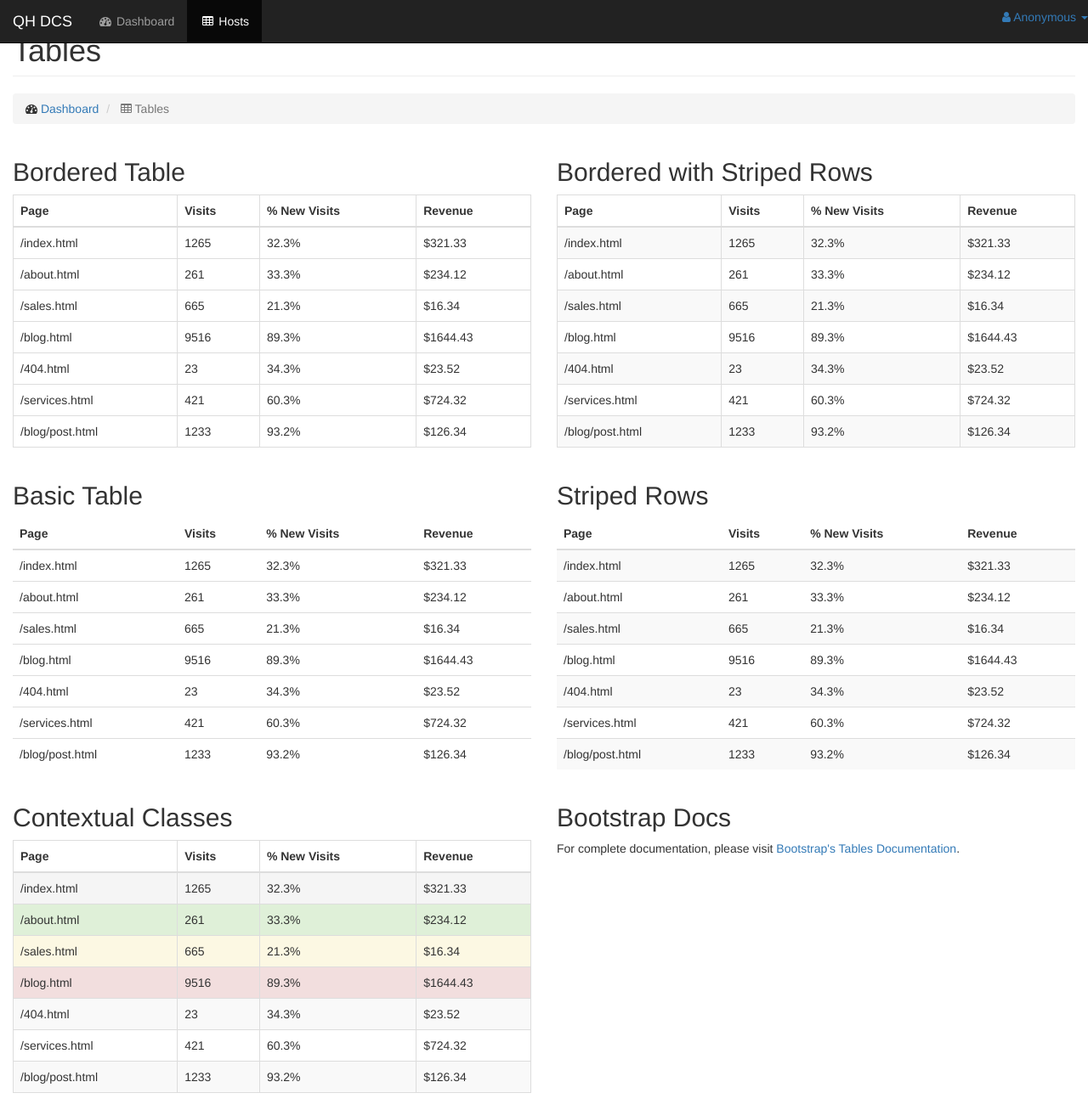
After one commit to pratikms/dcs-if, a Django app: page /secure/hosts/ in a window 1280 px wide. The commit adds this page. Shown: the whole page at 85% size. Run offline with Django 3.2, Linux system fonts and the light colour scheme; some libraries are stand-ins or nearby versions.

Commit message:
Added basic layout

```diff
--- a/dcs/secure/templates/base.html
+++ b/dcs/secure/templates/base.html
@@ -6,7 +6,7 @@
     <meta name="viewport" content="width=device-width, initial-scale=1">
     <meta name="description" content="{% block sb_admin_description %}{% endblock sb_admin_description %}">
     <meta name="author" content="{% block sb_admin_author %}{% endblock %}">
-    <title>{% block title %}Django SB Admin -Bootstrap Admin Template{% endblock %}</title>
+    <title>{% block title %}QH DCS -Bootstrap Admin Template{% endblock %}</title>
 
     <!-- Bootstrap Core CSS -->
     {% block sb_admin_bootstrap_css %}<link href="{% static "css/bootstrap.min.css"%}" rel="stylesheet">{% endblock sb_admin_bootstrap_css %}
@@ -41,12 +41,12 @@
                     <span class="icon-bar"></span>
                     <span class="icon-bar"></span>
                 </button>
-                <a class="navbar-brand" href="{% block sb_admin_header_url %}{% url "sb_admin_start" %}{% endblock sb_admin_header_url %}">{% block sb_admin_header %}Django SB Admin{% endblock sb_admin_header %}</a>
+                <a class="navbar-brand" href="{% block sb_admin_header_url %}{% url "sb_admin_start" %}{% endblock sb_admin_header_url %}">{% block sb_admin_header %}QH DCS{% endblock sb_admin_header %}</a>
             </div>
             <!-- Top Menu Items -->
             {% block sb_admin_navbar_right %}<ul class="nav navbar-right top-nav">
                 <li class="dropdown">
-                    <a href="#" class="dropdown-toggle" data-toggle="dropdown"><i class="fa fa-envelope"></i> <b class="caret"></b></a>
+                    <!-- <a href="#" class="dropdown-toggle" data-toggle="dropdown"><i class="fa fa-envelope"></i> <b class="caret"></b></a>
                     <ul class="dropdown-menu message-dropdown">
                         <li class="message-preview">
                             <a href="#">
@@ -127,11 +127,11 @@
                             <a href="#">View All</a>
                         </li>
                     </ul>
-                </li>
+                </li> -->
                 <li class="dropdown">
                     <a href="#" class="dropdown-toggle" data-toggle="dropdown"><i class="fa fa-user"></i> {% if user.username %}{{ user.username }}{% else %}Anonymous{% endif %} <b class="caret"></b></a>
                     <ul class="dropdown-menu">
-                        <li>
+                        <!-- <li>
                             <a href="#"><i class="fa fa-fw fa-user"></i> Profile</a>
                         </li>
                         <li>
@@ -140,7 +140,7 @@
                         <li>
                             <a href="#"><i class="fa fa-fw fa-gear"></i> Settings</a>
                         </li>
-                        <li class="divider"></li>
+                        <li class="divider"></li> -->
                         <li>
                             <a href="#"><i class="fa fa-fw fa-power-off"></i> Log Out</a>
                         </li>
@@ -150,22 +150,22 @@
             {% block sb_admin_sidebar %}<!-- Sidebar Menu Items - These collapse to the responsive navigation menu on small screens -->
             <div class="collapse navbar-collapse navbar-ex1-collapse">
                 <ul class="nav navbar-nav side-nav">
-                    <li {% if nav_active == "start" %}class="active"{% endif %}>
+                    <!-- <li {% if nav_active == "start" %}class="active"{% endif %}>
                         <a href="{% url "sb_admin_start" %}"><i class="fa fa-fw fa-play"></i> Start</a>
+                    </li> -->
+                    <li {% if nav_active == "dashboard" %}class="active"{% endif %}>
+                        <a href="{% url "dashboard" %}"><i class="fa fa-fw fa-dashboard"></i> Dashboard</a>
                     </li>
-                    <li {% if nav_active == "dashboard" %}class="active"{% endif %}>
-                        <a href="{% url "sb_admin_dashboard" %}"><i class="fa fa-fw fa-dashboard"></i> Dashboard</a>
+                    <!-- <li {% if nav_active == "charts" %}class="active"{% endif %}>
+                        <a href="{% url "sb_admin_charts" %}"><i class="fa fa-fw fa-bar-chart-o"></i> Charts</a>
+                    </li> -->
+                    <li {% if nav_active == "hosts" %}class="active"{% endif %}>
+                        <a href="{% url "hosts" %}"><i class="fa fa-fw fa-table"></i> Hosts</a>
                     </li>
-                    <li {% if nav_active == "charts" %}class="active"{% endif %}>
-                        <a href="{% url "sb_admin_charts" %}"><i class="fa fa-fw fa-bar-chart-o"></i> Charts</a>
-                    </li>
-                    <li {% if nav_active == "tables" %}class="active"{% endif %}>
-                        <a href="{% url "sb_admin_tables" %}"><i class="fa fa-fw fa-table"></i> Tables</a>
-                    </li>
-                    <li {% if nav_active == "forms" %}class="active"{% endif %}>
+                    <!-- <li {% if nav_active == "forms" %}class="active"{% endif %}>
                         <a href="{% url "sb_admin_forms" %}"><i class="fa fa-fw fa-edit"></i> Forms</a>
-                    </li>
-                    <li {% if nav_active == "bootstrap_elements" %}class="active"{% endif %}>
+                    </li> -->
+                    <!-- <li {% if nav_active == "bootstrap_elements" %}class="active"{% endif %}>
                         <a href="{% url "sb_admin_bootstrap_elements" %}"><i class="fa fa-fw fa-desktop"></i> Bootstrap Elements</a>
                     </li>
                     <li {% if nav_active == "bootstrap_grid" %}class="active"{% endif %}>
@@ -188,7 +188,7 @@
                     </li>
                     <li {% if nav_active == "blank" %}class="active"{% endif %}>
                         <a href="{% url "sb_admin_blank" %}"><i class="fa fa-fw fa-file"></i> Blank</a>
-                    </li>
+                    </li> -->
 
                 </ul>
             </div>{% endblock sb_admin_sidebar %}
@@ -240,13 +240,13 @@
                     <div class="col-lg-12">
                         <div class="alert alert-info alert-dismissable">
                             <button type="button" class="close" data-dismiss="alert" aria-hidden="true">&times;</button>
-                            <i class="fa fa-info-circle"></i>  <strong>Django SB Admin</strong> This and everything below is inside <code>sb_admin_content</code> block.
+                            <i class="fa fa-info-circle"></i>  <strong>QH DCS</strong> This and everything below is inside <code>sb_admin_content</code> block.
                         </div>
                     </div>
                 </div>
                 <div class="row">
                     <div class="col-lg-12">
-                        <h2 class="page-header">Django SB Admin</h2>
+                        <h2 class="page-header">QH DCS</h2>
                         <p class="lead">Reusable Django application providing SB Admin dashboard theme, but also some other bootstrap related extras (for now it is only a login snippet).</p>
                         <h5>List of resources</h5>
                         <h6>Font Awesome</h6>
--- /dev/null
+++ b/dcs/secure/templates/hosts.html
@@ -0,0 +1,317 @@
+{% extends "base.html" %}{% load static %}{% block sb_admin_title %}Tables{% endblock sb_admin_title %}{% block sb_admin_subheading %}{% endblock sb_admin_subheading %}
+{% block sb_admin_breadcrumb %}<i class="fa fa-dashboard"></i>  <a href="index.html">Dashboard</a>{% endblock sb_admin_breadcrumb %}
+ {% block sb_admin_breadcrumb_active %}
+ <li class="active">
+      <i class="fa fa-table""></i> Tables
+ </li>
+ {% endblock sb_admin_breadcrumb_active %}
+ {% block sb_admin_content %}
+ <div class="row">
+    <div class="col-lg-6">
+        <h2>Bordered Table</h2>
+        <div class="table-responsive">
+            <table class="table table-bordered table-hover">
+                <thead>
+                    <tr>
+                        <th>Page</th>
+                        <th>Visits</th>
+                        <th>% New Visits</th>
+                        <th>Revenue</th>
+                    </tr>
+                </thead>
+                <tbody>
+                    <tr>
+                        <td>/index.html</td>
+                        <td>1265</td>
+                        <td>32.3%</td>
+                        <td>$321.33</td></tr>
+                    <tr>
+                        <td>/about.html</td>
+                        <td>261</td>
+                        <td>33.3%</td>
+                        <td>$234.12</td>
+                    </tr>
+                    <tr>
+                        <td>/sales.html</td>
+                        <td>665</td>
+                        <td>21.3%</td>
+                        <td>$16.34</td>
+                    </tr>
+                    <tr>
+                        <td>/blog.html</td>
+                        <td>9516</td>
+                        <td>89.3%</td>
+                        <td>$1644.43</td>
+                    </tr>
+                    <tr>
+                        <td>/404.html</td>
+                        <td>23</td>
+                        <td>34.3%</td>
+                        <td>$23.52</td>
+                    </tr>
+                    <tr>
+                        <td>/services.html</td>
+                        <td>421</td>
+                        <td>60.3%</td>
+                        <td>$724.32</td>
+                    </tr>
+                    <tr>
+                        <td>/blog/post.html</td>
+                        <td>1233</td>
+                        <td>93.2%</td>
+                        <td>$126.34</td>
+                    </tr>
+                </tbody>
+            </table>
+        </div>
+    </div>
+    <div class="col-lg-6">
+        <h2>Bordered with Striped Rows</h2>
+        <div class="table-responsive">
+            <table class="table table-bordered table-hover table-striped">
+                <thead>
+                    <tr>
+                        <th>Page</th>
+                        <th>Visits</th>
+                        <th>% New Visits</th>
+                        <th>Revenue</th>
+                    </tr>
+                </thead>
+                <tbody>
+                    <tr>
+                        <td>/index.html</td>
+                        <td>1265</td>
+                        <td>32.3%</td>
+                        <td>$321.33</td>
+                    </tr>
+                    <tr>
+                        <td>/about.html</td>
+                        <td>261</td>
+                        <td>33.3%</td>
+                        <td>$234.12</td>
+                    </tr>
+                    <tr>
+                        <td>/sales.html</td>
+                        <td>665</td>
+                        <td>21.3%</td>
+                        <td>$16.34</td>
+                    </tr>
+                    <tr>
+                        <td>/blog.html</td>
+                        <td>9516</td>
+                        <td>89.3%</td>
+                        <td>$1644.43</td>
+                    </tr>
+                    <tr>
+                        <td>/404.html</td>
+                        <td>23</td>
+                        <td>34.3%</td>
+                        <td>$23.52</td>
+                    </tr>
+                    <tr>
+                        <td>/services.html</td>
+                        <td>421</td>
+                        <td>60.3%</td>
+                        <td>$724.32</td>
+                    </tr>
+                    <tr>
+                        <td>/blog/post.html</td>
+                        <td>1233</td>
+                        <td>93.2%</td>
+                        <td>$126.34</td>
+                    </tr>
+                </tbody>
+            </table>
+        </div>
+    </div>
+</div>
+<!-- /.row -->
+
+<div class="row">
+    <div class="col-lg-6">
+        <h2>Basic Table</h2>
+        <div class="table-responsive">
+            <table class="table table-hover">
+                <thead>
+                    <tr>
+                        <th>Page</th>
+                        <th>Visits</th>
+                        <th>% New Visits</th>
+                        <th>Revenue</th>
+                    </tr>
+                </thead>
+                <tbody>
+                    <tr>
+                        <td>/index.html</td>
+                        <td>1265</td>
+                        <td>32.3%</td>
+                        <td>$321.33</td>
+                    </tr>
+                    <tr>
+                        <td>/about.html</td>
+                        <td>261</td>
+                        <td>33.3%</td>
+                        <td>$234.12</td>
+                    </tr>
+                    <tr>
+                        <td>/sales.html</td>
+                        <td>665</td>
+                        <td>21.3%</td>
+                        <td>$16.34</td>
+                    </tr>
+                    <tr>
+                        <td>/blog.html</td>
+                        <td>9516</td>
+                        <td>89.3%</td>
+                        <td>$1644.43</td>
+                    </tr>
+                    <tr>
+                        <td>/404.html</td>
+                        <td>23</td>
+                        <td>34.3%</td>
+                        <td>$23.52</td>
+                    </tr>
+                    <tr>
+                        <td>/services.html</td>
+                        <td>421</td>
+                        <td>60.3%</td>
+                        <td>$724.32</td>
+                    </tr>
+                    <tr>
+                        <td>/blog/post.html</td>
+                        <td>1233</td>
+                        <td>93.2%</td>
+                        <td>$126.34</td>
+                    </tr>
+                </tbody>
+            </table>
+        </div>
+    </div>
+    <div class="col-lg-6">
+        <h2>Striped Rows</h2>
+        <div class="table-responsive">
+            <table class="table table-hover table-striped">
+                <thead>
+                    <tr>
+                        <th>Page</th>
+                        <th>Visits</th>
+                        <th>% New Visits</th>
+                        <th>Revenue</th>
+                    </tr>
+                </thead>
+                <tbody>
+                    <tr>
+                        <td>/index.html</td>
+                        <td>1265</td>
+                        <td>32.3%</td>
+                        <td>$321.33</td>
+                    </tr>
+                    <tr>
+                        <td>/about.html</td>
+                        <td>261</td>
+                        <td>33.3%</td>
+                        <td>$234.12</td>
+                    </tr>
+                    <tr>
+                        <td>/sales.html</td>
+                        <td>665</td>
+                        <td>21.3%</td>
+                        <td>$16.34</td>
+                    </tr>
+                    <tr>
+                        <td>/blog.html</td>
+                        <td>9516</td>
+                        <td>89.3%</td>
+                        <td>$1644.43</td>
+                    </tr>
+                    <tr>
+                        <td>/404.html</td>
+                        <td>23</td>
+                        <td>34.3%</td>
+                        <td>$23.52</td>
+                    </tr>
+                    <tr>
+                        <td>/services.html</td>
+                        <td>421</td>
+                        <td>60.3%</td>
+                        <td>$724.32</td>
+                    </tr>
+                    <tr>
+                        <td>/blog/post.html</td>
+                        <td>1233</td>
+                        <td>93.2%</td>
+                        <td>$126.34</td>
+                    </tr>
+                </tbody>
+            </table>
+        </div>
+    </div>
+</div>
+<!-- /.row -->
+
+<div class="row">
+    <div class="col-lg-6">
+        <h2>Contextual Classes</h2>
+        <div class="table-responsive">
+            <table class="table table-bordered table-hover table-striped">
+                <thead>
+                    <tr>
+                        <th>Page</th>
+                        <th>Visits</th>
+                        <th>% New Visits</th>
+                        <th>Revenue</th>
+                    </tr>
+                </thead>
+                <tbody>
+                    <tr class="active">
+                        <td>/index.html</td>
+                        <td>1265</td>
+                        <td>32.3%</td>
+                        <td>$321.33</td>
+                    </tr>
+                    <tr class="success">
+                        <td>/about.html</td>
+                        <td>261</td>
+                        <td>33.3%</td>
+                        <td>$234.12</td>
+                    </tr>
+                    <tr class="warning">
+                        <td>/sales.html</td>
+                        <td>665</td>
+                        <td>21.3%</td>
+                        <td>$16.34</td>
+                    </tr>
+                    <tr class="danger">
+                        <td>/blog.html</td>
+                        <td>9516</td>
+                        <td>89.3%</td>
+                        <td>$1644.43</td>
+                    </tr>
+                    <tr>
+                        <td>/404.html</td>
+                        <td>23</td>
+                        <td>34.3%</td>
+                        <td>$23.52</td>
+                    </tr>
+                    <tr>
+                        <td>/services.html</td>
+                        <td>421</td>
+                        <td>60.3%</td>
+                        <td>$724.32</td>
+                    </tr>
+                    <tr>
+                        <td>/blog/post.html</td>
+                        <td>1233</td>
+                        <td>93.2%</td>
+                        <td>$126.34</td>
+                    </tr>
+                </tbody>
+            </table>
+        </div>
+    </div>
+    <div class="col-lg-6">
+        <h2>Bootstrap Docs</h2>
+        <p>For complete documentation, please visit <a target="_blank" href="http://getbootstrap.com/css/#tables">Bootstrap's Tables Documentation</a>.</p>
+    </div>
+</div>
+{% endblock sb_admin_content %}
--- a/dcs/secure/urls.py
+++ b/dcs/secure/urls.py
@@ -3,5 +3,7 @@ from django.conf.urls import url, include
 import secure.views
 
 urlpatterns = [
-    url(r'^$', secure.views.index, name='index')
+    url(r'^$', secure.views.index, name='dashboard'),
+    url(r'^dashboard/$', secure.views.dashboard, name='dashboard'),
+    url(r'^hosts/$', secure.views.hosts, name='hosts'),
 ]
--- a/dcs/secure/views.py
+++ b/dcs/secure/views.py
@@ -4,4 +4,9 @@ from django.shortcuts import render
 # Create your views here.
 def index(request):
     return render(request, 'blank-page.html', { 'nav_active': 'blank' })
-    # return HttpResponse('<strong>Yo mama!</strong>')
+
+def dashboard(request):
+    return render(request, 'dashboard.html', { 'nav_active': 'dashboard' })
+
+def hosts(request):
+    return render(request, 'hosts.html', { 'nav_active': 'hosts' })
```
Also changed, not shown: dcs/secure/templates/dashboard.html (added, +262 -0 lines).
